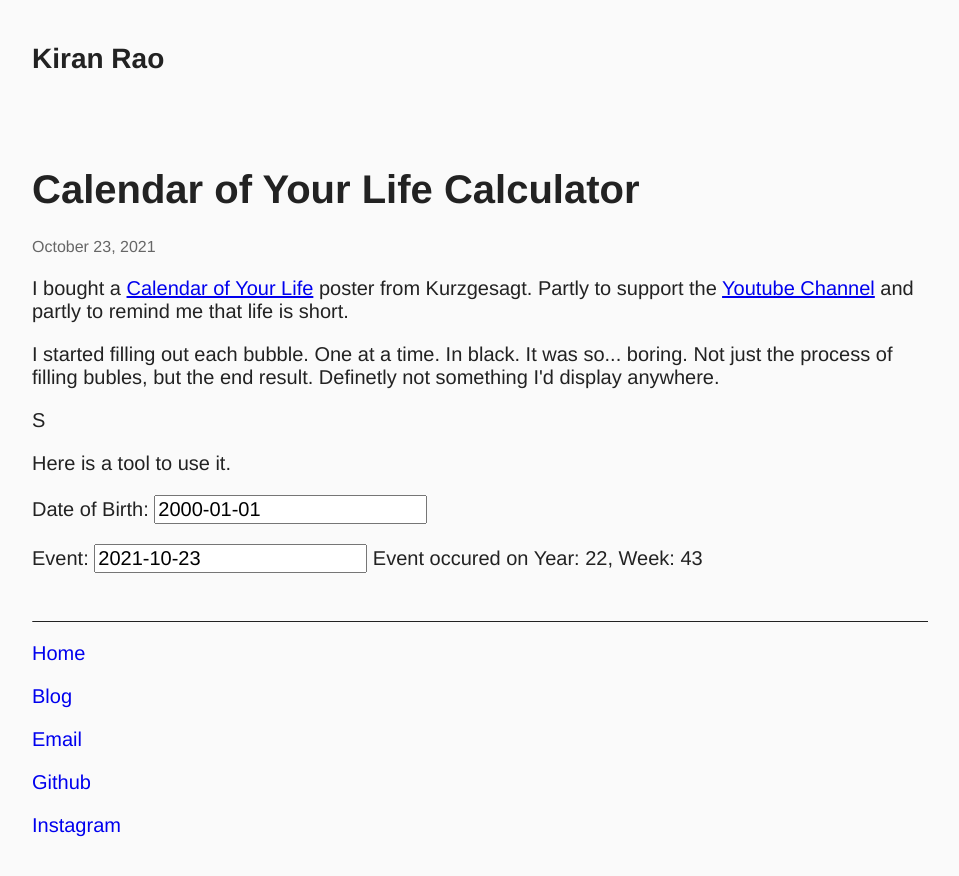
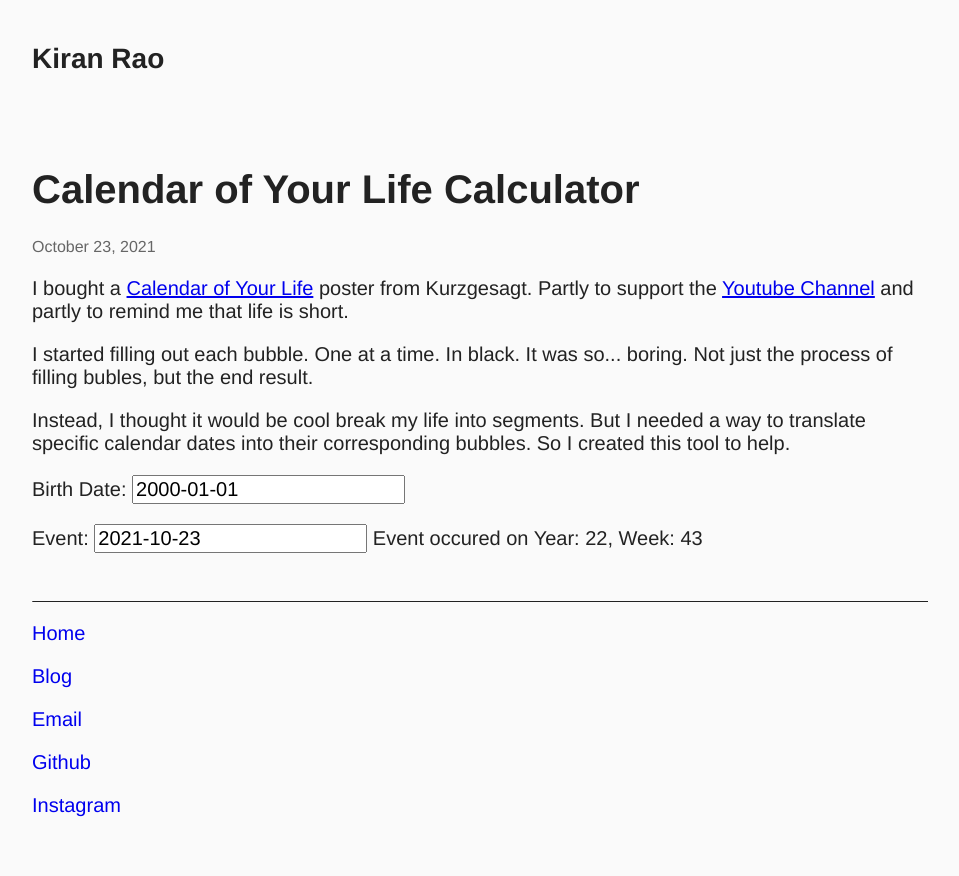
Before and after one commit to Kiran-Rao/kiran-rao.github.io, a Jekyll site: the page built from docs/_posts/2020-10-23-wol-calculator.html, in a window 1280 px wide. Shown: the top 876 px of the page, without its empty margins (160-1119 px from the left). Built offline with Jekyll 4.4.1, drawn with Linux system fonts in a browser that asks for light colours.

Commit message:
Add more text

```diff
--- a/docs/_posts/2020-10-23-wol-calculator.html
+++ b/docs/_posts/2020-10-23-wol-calculator.html
@@ -17,16 +17,18 @@ author: Kiran Rao
 </p>
 <p>
   I started filling out each bubble. One at a time. In black. It was so... boring. Not just the process of filling
-  bubles, but the end result. Definetly not something I'd display anywhere.
+  bubles, but the end result.
 </p>
 
-<p>S</p>
+<p>
+  Instead, I thought it would be cool break my life into segments. But I needed a way to translate specific calendar
+  dates into their corresponding bubbles. So I created this tool to help.
+</p>
 
-<p>Here is a tool to use it.</p>
-
-<p>Date of Birth: <input id="dob" /></p>
-
-<p>Event: <input id="event" /> Event occured on <span id="res"></span></p>
+<div class="highlight">
+  <p>Birth Date: <input id="dob" /></p>
+  <p>Event: <input id="event" /> Event occured on <span id="res"></span></p>
+</div>
 
 <script src="{{ "/static/moment.js" | prepend: site.baseurl }}"></script>
 <script>
```
